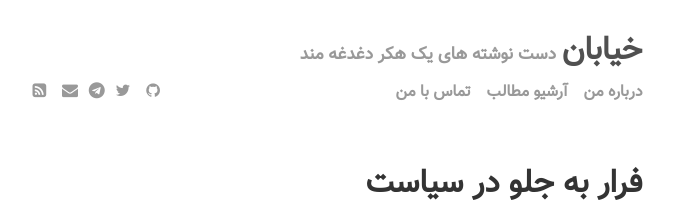
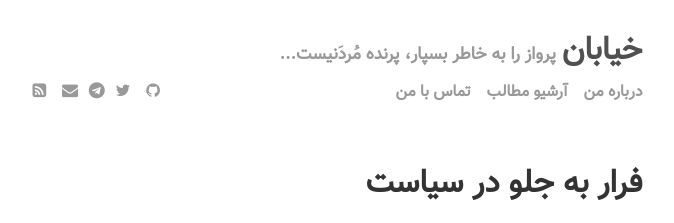
Before and after one commit to omidonrails/omidonrails.github.io, a Jekyll site: the page built from _posts/2019-01-20-escape-to-the-front.md, in a window 1280 px wide and 900 px high. Shown: the top 223 px of the window, without its empty margins (305-979 px from the left). Built offline with Jekyll 4.4.1, drawn with Linux system fonts in a browser that asks for light colours.

Commit message:
Update _config.yml

```diff
--- a/_config.yml
+++ b/_config.yml
@@ -22,7 +22,7 @@ plugins:             [jekyll-paginate, jekyll-sitemap, jekyll-feed, jekyll-seo-t
 # Customise atom feed settings (this is where Jekyll-Feed gets configuration information)
 themename:              'لاگارانژ'
 title:		           'خیابان'
-description:	       'دست نوشته های یک هکر دغدغه مند'
+description:	       'پرواز را به خاطر بسپار، پرنده مُردَنیست...'
 author:              'امید شهسوارزاده'
 translator:          'امید شهسوارزاده'
 themeauthor:         'Paul Le'
```
